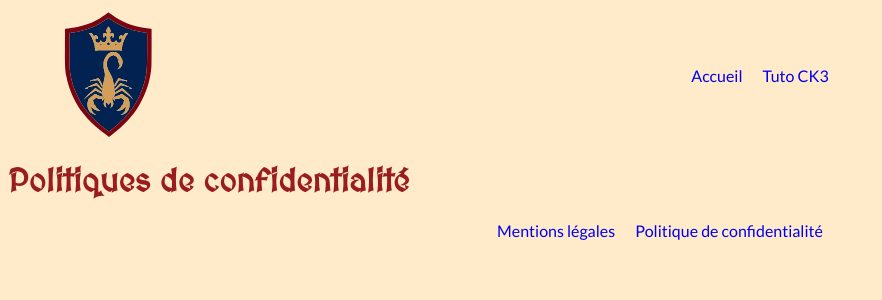
After one commit to Dylan-Chap/ldscorpio, a Flask app: page /confidentialite in a window 1280 px wide. The commit adds this page. Shown: the top 300 px of the page, without its empty margins (0-882 px from the left). Run offline with Flask 3, Linux system fonts and the light colour scheme.

Commit message:
Ajout des mentions légales et des politiques de confidentialité

```diff
--- a/app.py
+++ b/app.py
@@ -13,5 +13,15 @@ def tuto_ck3():
     return render_template("tuto_ck3.html")
 
 
+@app.route("/mentions-legales")
+def mentions_legales():
+    return render_template("mentions_legales.html")
+
+
+@app.route("/confidentialite")
+def confidentialite():
+    return render_template("confidentialite.html")
+
+
 if __name__ == "__main__":
     app.run(debug=True)
--- a/templates/base.html
+++ b/templates/base.html
@@ -19,7 +19,12 @@
     </header>
     <main>{% block content %}{% endblock %}</main>
     <footer>
-
+        <nav>
+            <ul>
+                <li><a href="{{ url_for('mentions_legales') }}">Mentions légales</a></li>
+                <li><a href="{{ url_for('confidentialite') }}">Politique de confidentialité</a></li>
+            </ul>
+        </nav>
     </footer>
 </body>
 </html>
--- /dev/null
+++ b/templates/confidentialite.html
@@ -0,0 +1,5 @@
+{% extends 'base.html' %}
+{% block title %}Politique de confidentialité{% endblock %}
+{% block content %}
+    <h1>Politiques de confidentialité</h1>
+{% endblock %}
--- /dev/null
+++ b/templates/mentions_legales.html
@@ -0,0 +1,5 @@
+{% extends 'base.html' %}
+{% block title %}Mentions légales{% endblock %}
+{% block content %}
+    <h1>Mentions légales</h1>
+{% endblock %}
```
Also changed, not shown: test_app.py (+10 -0 lines).
